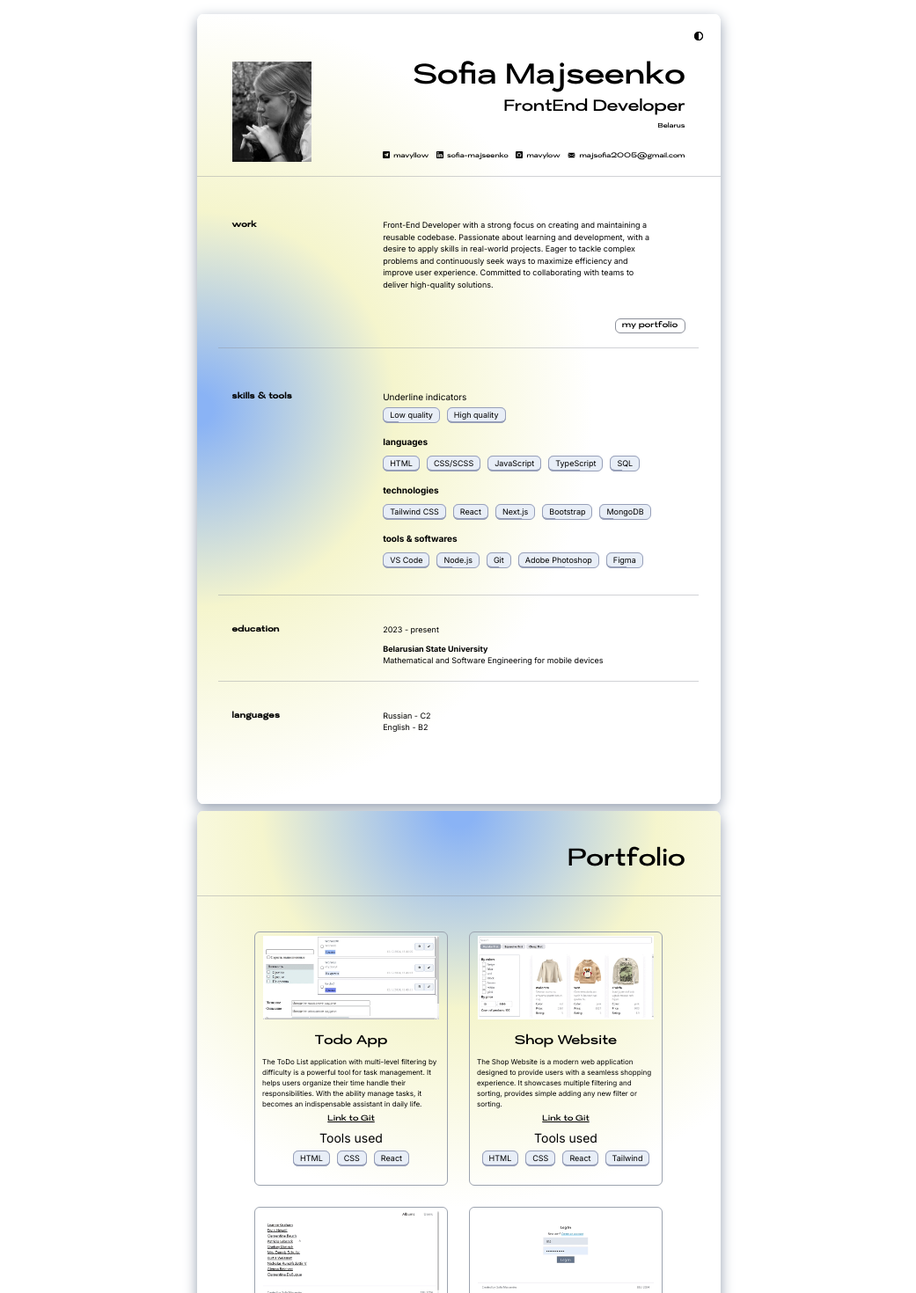
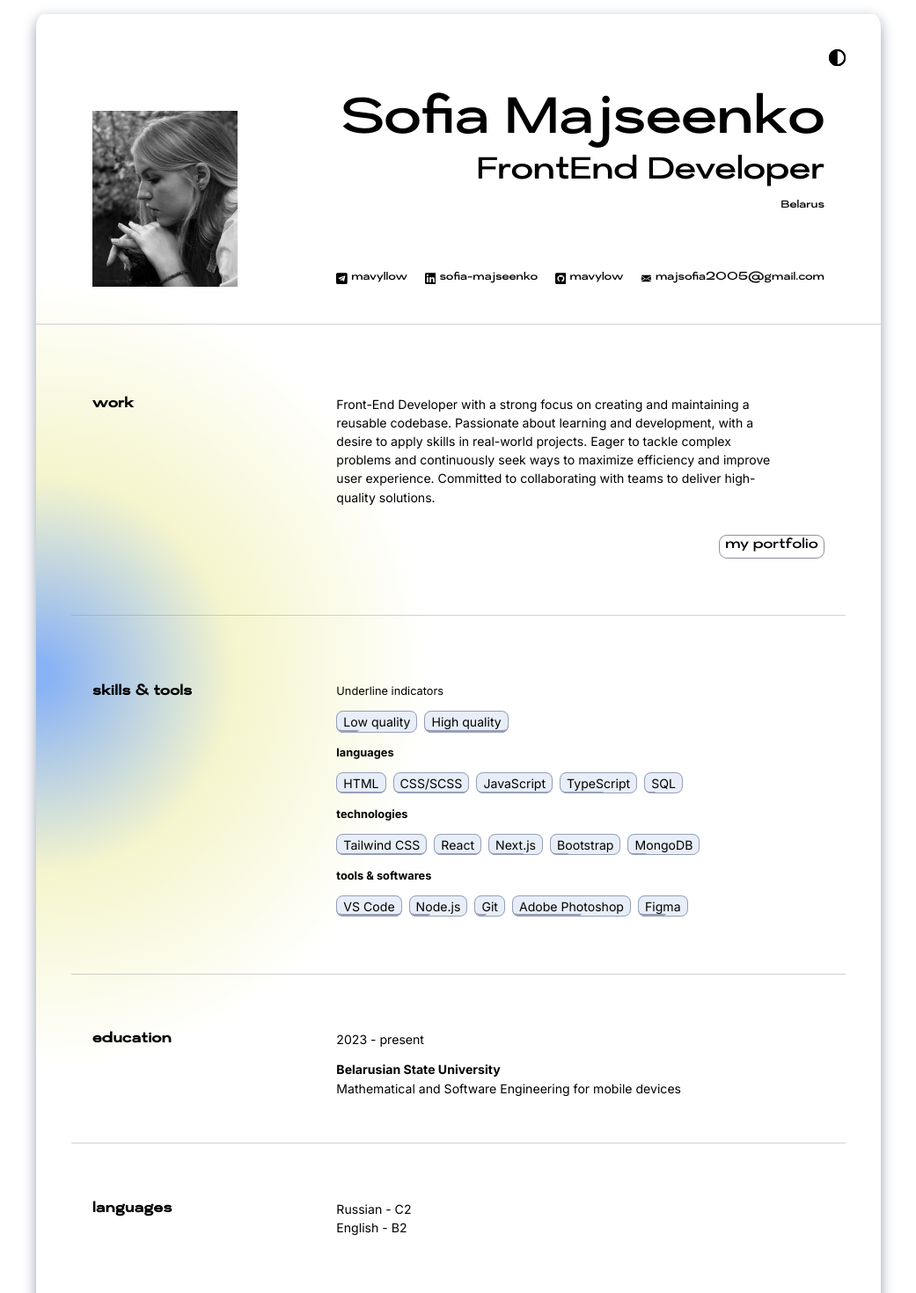
Before and after one commit to mavylow/mavylow-portfolio, a React (Vite) app: page / in a window 1280 px wide. Shown: the top 1470 px of the page at 88% size, without its empty margins (119-1160 px from the left). Built offline with nearby package versions, Linux system fonts and the light colour scheme.

Commit message:
Изменена адаптивность

```diff
--- a/public/icons.jsx
+++ b/public/icons.jsx
@@ -5,10 +5,9 @@ export function Tg() {
   const { theme } = useContext(ThemeContext);
   return (
     <svg
+      className="svg-icon"
       version="1.0"
       xmlns="http://www.w3.org/2000/svg"
-      width="8px"
-      height="8px"
       viewBox="0 0 512.000000 512.000000"
       preserveAspectRatio="xMidYMid meet"
     >
@@ -43,10 +42,11 @@ export function Linkedin() {
   const { theme } = useContext(ThemeContext);
   return (
     <svg
+      className="svg-icon"
       version="1.0"
       xmlns="http://www.w3.org/2000/svg"
-      width="8px"
-      height="8px"
+      // width="8px"
+      // height="8px"
       viewBox="0 0 512.000000 512.000000"
       preserveAspectRatio="xMidYMid meet"
     >
@@ -78,10 +78,9 @@ export function GitHub() {
   const { theme } = useContext(ThemeContext);
   return (
     <svg
+      className="svg-icon"
       version="1.0"
       xmlns="http://www.w3.org/2000/svg"
-      width="8px"
-      height="8px"
       viewBox="0 0 512.000000 512.000000"
       preserveAspectRatio="xMidYMid meet"
     >
@@ -119,10 +118,9 @@ export function Envelop() {
   const { theme } = useContext(ThemeContext);
   return (
     <svg
+      className="svg-icon"
       version="1.0"
       xmlns="http://www.w3.org/2000/svg"
-      width="9px"
-      height="9px"
       viewBox="0 0 512.000000 512.000000"
       preserveAspectRatio="xMidYMid meet"
     >
@@ -160,8 +158,7 @@ export function Envelop() {
 export function DayButton() {
   return (
     <svg
-      width="10"
-      height="10"
+      className="svg-toggle"
       viewBox="0 0 30 30"
       fill="none"
       xmlns="http://www.w3.org/2000/svg"
@@ -191,8 +188,7 @@ export function DayButton() {
 export function NightButton() {
   return (
     <svg
-      width="10"
-      height="10"
+      className="svg-toggle"
       viewBox="0 0 30 30"
       fill="none"
       xmlns="http://www.w3.org/2000/svg"
--- a/src/App.css
+++ b/src/App.css
@@ -10,14 +10,13 @@ body {
   font-family: "Grotesk";
 }
 .main {
-  padding-top: 1.25rem;
   margin-top: 1em;
   margin-bottom: 0.5em;
   display: flex;
   justify-content: center;
   flex-direction: column;
   align-items: center;
-  width: 595px;
+
   padding-bottom: 3em;
   height: fit-content;
   box-shadow: rgb(150, 160, 176) 0px 5px 15px;
@@ -31,8 +30,6 @@ body {
 
   flex-direction: column;
 
-  width: 595px;
-
   height: fit-content;
 
   box-shadow: rgb(150, 160, 176) 0px 5px 15px;
@@ -40,3 +37,29 @@ body {
 
   overflow: hidden;
 }
+
+.svg-icon {
+  width: 8px; /* Ограничивает ширину до 100% родительского контейнера */
+  height: auto; /* Автоматическая высота для сохранения пропорций */
+}
+.svg-toggle {
+  width: 10px; /* Ограничивает ширину до 100% родительского контейнера */
+  height: auto;
+}
+@media (min-width: 700px) {
+  .svg-icon {
+    width: 8px;
+  }
+  .svg-toggle {
+    width: 12px;
+  }
+}
+
+@media (min-width: 900px) {
+  .svg-icon {
+    width: 1vw;
+  }
+  .svg-toggle {
+    width: 1.5vw;
+  }
+}
--- a/src/CV.jsx
+++ b/src/CV.jsx
@@ -17,7 +17,7 @@ export default function CV() {
   return (
     <div className="flex justify-center ">
       <div
-        className={`main max-w-[1000px] w-full ${
+        className={`main w-full ${
           theme === "night"
             ? "bg-radial-night-cv"
             : "bg-radial-day-cv"
@@ -25,9 +25,9 @@ export default function CV() {
           theme === "night"
             ? "text-font-night"
             : "text-font-day"
-        }`}
+        } phone:max-w-[100vw] ipad:max-w-[80vw]  laptop:max-w-[75vw]  `}
       >
-        <div className="flex justify-end w-full px-5 pb-6 ">
+        <div className="flex justify-end w-full p-5 pb-6 laptop:p-10 laptop:pb-[4vw]  ">
           <div
             className=" cursor-pointer"
             onClick={toggleTheme}
@@ -36,26 +36,28 @@ export default function CV() {
             {theme === "day" && <DayButton />}{" "}
           </div>
         </div>
-        <div className="flex flex-row w-full px-10 relative ">
-          <div className="flex flex-row w-full justify-between phone:h-[114px]">
+        <div className="flex flex-row w-full px-10 relative laptop:px-[5vw] ">
+          <div className="flex flex-row w-full justify-between phone:h-[114px] laptop:h-[200px] laptop:mb-[2vw]">
             <div className="hidden sm:flex flex-col w-1/3 relative ">
               <img
                 src={photo}
-                className="w-[90px] h-[114px]"
+                className="w-[90px] h-[114px] laptop:h-[200px] laptop:w-[165px]"
               ></img>
             </div>
             <div className="flex flex-col  relative w-full sm:w-2/3">
               <div className="flex flex-col justify-between h-full">
                 <div className="flex flex-col items-end item-top">
-                  <h1 className="text-[22px] text-end sm:text-2xl phone:text-4xl">
+                  <h1 className="text-[23px] text-end sm:text-2xl phone:text-[27px] ipad:text-[5vw] laptop:text-[5vw]">
                     Sofia Majseenko
                   </h1>
-                  <h2 className="text-s text-end sm:text-m phone:text-xl font-extralight">
+                  <h2 className="text-s text-end sm:text-m phone:text-xl ipad:text-[3vw]  laptop:text-[3vw] laptop:pt-[2vw] laptop:pb-[1vw] ">
                     FrontEnd Developer
                   </h2>
-                  <p className="text-[8px]">Belarus</p>
+                  <p className="text-[9px] laptop:text-[1vw] ">
+                    Belarus
+                  </p>
                 </div>
-                <div className="flex flex-col text-[7px] item-bottom justify-between flex-wrap sm:text-[8px] sm:flex-row ">
+                <div className="flex flex-col text-[8px] item-bottom justify-between flex-wrap sm:text-[8px] sm:flex-row laptop:text-[1vw] ">
                   <a href="https://t.me/mavyllow">
                     <span className="flex flex-row gap-1 pr-0.5">
                       <Tg />
@@ -88,16 +90,16 @@ export default function CV() {
 
         <hr className="border-t border-[rgba(140,144,154,0.4)]  my-4  w-full " />
 
-        <div className="flex flex-row w-full  relative pt-8 ">
-          <div className="flex flex-row w-full justify-between px-4 sm:px-10">
+        <div className="flex flex-row w-full  relative pt-[5vw] ">
+          <div className="flex flex-row w-full justify-between px-10 laptop:px-[5vw]">
             <div className="flex flex-col w-1/3 relative">
-              <p className="font-bold tracking-wide text-[10px] pr-1">
+              <p className="font-bold tracking-wide text-[11px] pr-1 laptop:text-[1.3vw]">
                 work
               </p>
             </div>
             <div className="flex flex-col w-2/3 relative">
               <div className="flex flex-col">
-                <p className="text-[9px]  font-inter font-normal w-11/12">
+                <p className="text-[10px]  font-inter font-normal w-11/12 laptop:text-[1.1vw]">
                   Front-End Developer with a strong focus on
                   creating and maintaining a reusable
                   codebase. Passionate about learning and
@@ -112,7 +114,7 @@ export default function CV() {
                 <div className="flex justify-end pt-8">
                   <a
                     href="#portfolio"
-                    className="text-[10px] border w-20 rounded-[6px] border-[rgb(140,144,154)] flex justify-center  "
+                    className="text-[11px] border px-[0.5vw] rounded-[0.7vw] border-[rgb(140,144,154)] flex justify-center laptop:text-[1.3vw] w-auto  "
                   >
                     my portfolio
                   </a>
@@ -122,19 +124,19 @@ export default function CV() {
           </div>
         </div>
 
-        <hr className="border-t border-[rgba(140,144,154,0.4)]  my-4 w-11/12 " />
+        <hr className="border-t border-[rgba(140,144,154,0.4)]  my-[5vw] w-11/12 " />
 
-        <div className="flex flex-row w-full  relative pt-8 ">
-          <div className="flex flex-row w-full justify-between px-4 sm:px-10">
+        <div className="flex flex-row w-full  relative pt-[1vw] px-10 laptop:px-[5vw]">
+          <div className="flex flex-row w-full justify-between ">
             <div className="flex flex-col w-1/3 relative">
-              <p className="font-bold text-[10px] tracking-wide pr-1 ">
+              <p className="font-bold text-[11px] tracking-wide pr-1 laptop:text-[1.3vw] ">
                 skills & tools
               </p>
             </div>
             <div className="flex flex-col w-2/3 relative">
               <div className="flex flex-col font-inter ">
                 <div className="flex flex-col mb-4">
-                  <p className=" text-[10px] pb-1 ">
+                  <p className=" text-[11px] pb-[1vw] laptop:text-[1vw]">
                     Underline indicators
                   </p>
                   <div className="flex flex-row font-inter flex-wrap gap-2">
@@ -149,7 +151,7 @@ export default function CV() {
                   </div>
                 </div>
                 <div className="mb-4">
-                  <p className="font-bold text-[10px] pb-2 ">
+                  <p className="font-bold text-[11px] pb-[1vw] laptop:text-[1vw]">
                     languages
                   </p>
                   <div className="flex flex-row font-inter flex-wrap gap-2">
@@ -178,7 +180,7 @@ export default function CV() {
                 </div>
 
                 <div className="mb-4">
-                  <p className="font-bold text-[10px] pb-2 pr-1">
+                  <p className="font-bold text-[11px] pb-[1vw] pr-1 laptop:text-[1vw]">
                     technologies
                   </p>
                   <div className="flex flex-row font-inter gap-2 flex-wrap">
@@ -207,7 +209,7 @@ export default function CV() {
                 </div>
 
                 <div className="mb-4">
-                  <p className="font-bold text-[10px] pb-2 ">
+                  <p className="font-bold text-[11px] pb-[1vw] laptop:text-[1vw]">
                     tools & softwares
                   </p>
                   <div className="flex flex-row font-inter gap-2 flex-wrap">
@@ -238,22 +240,20 @@ export default function CV() {
           </div>
         </div>
 
-        <hr className="border-t border-[rgba(140,144,154,0.4)]  my-4  w-11/12 " />
+        <hr className="border-t border-[rgba(140,144,154,0.4)]  my-[4vw]  w-11/12 " />
 
-        <div className="flex flex-row w-full  relative pt-4 ">
-          <div className="flex flex-row w-full justify-between px-4 sm:px-10">
+        <div className="flex flex-row w-full  relative pt-[1vw] px-10 laptop:px-[5vw]">
+          <div className="flex flex-row w-full justify-between ">
             <div className="flex flex-col w-1/3 relative">
-              <p className="font-bold text-[10px] tracking-wide text-wrap pr-1">
+              <p className="font-bold text-[11px] tracking-wide text-wrap pr-1 laptop:text-[1.3vw]">
                 education
               </p>
             </div>
             <div className="flex flex-col w-2/3 relative">
-              <div className="flex flex-col">
-                <p className="text-[9px] font-inter  ">
-                  2023 - present
-                </p>
-                <div className="text-[9px]  font-inter w-11/12 pt-2">
-                  <p className="font-bold">
+              <div className="flex flex-col text-[10px] font-inter laptop:text-[1.1vw]">
+                <p className="pb-[1vw]"> 2023 - present</p>
+                <div>
+                  <p className="font-bold ">
                     Belarusian State University
                   </p>
                   Mathematical and Software Engineering for
@@ -264,23 +264,19 @@ export default function CV() {
           </div>
         </div>
 
-        <hr className="border-t border-[rgba(140,144,154,0.4)]  my-4  w-11/12 " />
+        <hr className="border-t border-[rgba(140,144,154,0.4)]  my-[4vw]  w-11/12 " />
 
-        <div className="flex flex-row w-full justify-center relative pt-4 mb-8  ">
-          <div className="flex flex-row w-full justify-between px-4 sm:px-10">
+        <div className="flex flex-row w-full justify-center relative pt-[1vw] mb-[5vw] px-10 laptop:px-[5vw]  ">
+          <div className="flex flex-row w-full justify-between ">
             <div className="flex flex-col w-1/3 relative">
-              <p className="font-bold text-[10px] tracking-wide pr-1 ">
+              <p className="font-bold text-[11px] tracking-wide pr-1 laptop:text-[1.3vw]">
                 languages
               </p>
             </div>
             <div className="flex flex-col w-2/3 relative">
-              <div className="flex flex-col">
-                <p className="text-[9px] font-inter ">
-                  Russian - C2
-                </p>
-                <p className="text-[9px] font-inter ">
-                  English - B2
-                </p>
+              <div className="flex flex-col text-[10px] laptop:text-[1.1vw] font-inter ">
+                <p>Russian - C2</p>
+                <p>English - B2</p>
               </div>
             </div>
           </div>
--- a/src/Portfolio.jsx
+++ b/src/Portfolio.jsx
@@ -13,9 +13,10 @@ const Portfolio = () => {
   return (
     <div className="flex justify-center">
       <div
-        className={`portfolio max-w-[595px] mb-2 w-full ${theme}`}
+        id="portfolio"
+        className={`portfolio mb-2 px-10 w-full ${theme} phone:max-w-[100vw] ipad:max-w-[80vw]   laptop:max-w-[75vw] laptop:px-[5vw]`}
       >
-        <div className="flex justify-end py-5 text-[22px]  sm:text-2xl phone:text-3xl px-10">
+        <div className="flex justify-end py-5 text-[23px] sm:text-2xl phone:text-3xl  laptop:text-[3vw]">
           Portfolio
         </div>
         <hr className="border-t border-[rgba(140,144,154,0.4)]  w-full " />
@@ -97,7 +98,7 @@ const Portfolio = () => {
 
         <hr className="border-t border-[rgba(140,144,154,0.4)]  w-full " />
 
-        <div className=" py-4 flex flex-col px-10 text-[7px] item-bottom justify-between flex-wrap sm:text-[8px] sm:flex-row ">
+        <div className=" py-4 flex flex-col px-10 text-[8px] item-bottom justify-between flex-wrap sm:text-[8px] sm:flex-row  laptop:text-[1vw]">
           <a href="https://t.me/mavyllow">
             <span className="flex flex-row gap-1 pr-0.5">
               <Tg />
--- a/src/ProjectCard.jsx
+++ b/src/ProjectCard.jsx
@@ -7,24 +7,29 @@ export const ProjectCard = ({
   link,
   tools,
 }) => (
-  <div className="card flex flex-col relative w-[220px] min-h-[150px] h-fit border border-gray-400 rounded-md justify-center items-center pt-1 pb-2">
-    <div className="imgBx h-[95px] w-[200px] bg-slate-300 rounded-md transition-all duration-600">
+  <div className="card flex flex-col relative w-[260px] min-h-[350px] h-fit border border-gray-400 rounded-md justify-center items-center pt-2 pb-[1vw]  laptop:w-[30vw]">
+    <div className="imgBx h-auto w-[240px] bg-slate-300 rounded-md  laptop:w-[28vw]">
       <img
-        className="w-full h-full object-cover"
+        className="w-full h-full object-cover "
         src={imgSrc}
         alt={`${title} Preview`}
       />
     </div>
-    <div className="content flex flex-col items-center justify-center h-[180px] flex-grow pb-1">
-      <h2 className="text-base py-1">{title}</h2>
-      <p className="block text-[8px] font-inter transition-opacity duration-300 px-2 pb-1">
+    <div className="content flex flex-col  items-center justify-center h-[180px] flex-grow pb-1 laptop:h-[24vw]">
+      <h2 className="text-base pb-[1vw]  laptop:text-[2vw]">
+        {title}
+      </h2>
+      <p className="block text-[9px] font-inter transition-opacity duration-300 px-[1vw] pb-[1vw] laptop:text-[1.1vw]">
         {description}
       </p>
-      <a href={link} className="text-[10px] underline">
+      <a
+        href={link}
+        className="text-[11px] pb-[1vw] underline laptop:text-[1.1vw]"
+      >
         Link to Git
       </a>
-      <div className="flex flex-col text-[8px] font-inter transition-opacity duration-300 justify-center">
-        <p className="text-center text-sm py-1">
+      <div className="flex flex-col text-[8px] font-inter  justify-center">
+        <p className="text-center text-sm py-[1vw] laptop:text-[1.3vw]">
           Tools used
         </p>
         <div className="flex flex-row gap-2">
--- a/src/SkillBar.jsx
+++ b/src/SkillBar.jsx
@@ -9,7 +9,7 @@ export default function SkillBar({
   return (
     <div className="flex flex-col w-auto relative ">
       <span
-        className={`flex justify-center text-[9px]  w-auto px-2 pt-0.5 rounded-[6px] z-20 h-4 ${
+        className={`flex justify-center text-[9px]  w-auto px-2 pt-0.5 rounded-[6px] z-20 h-4 laptop:text-[1.1vw] laptop:h-[1.7vw] ${
           theme === "night" ? "bg-night-bg" : "bg-day-bg"
         }`}
       >
@@ -20,20 +20,20 @@ export default function SkillBar({
           theme === "night"
             ? "bg-night-progress"
             : "bg-day-progress"
-        }  z-10`}
+        }  z-10 laptop:h-[1.9vw] rounded-[8px]`}
         style={{ width: `${percentage}%` }}
       ></div>
       <div
-        className={`px-2 rounded-[6px] absolute  h-[18px] ${
+        className={`px-2 rounded-[6px] absolute  h-[18px]  ${
           theme === "night" ? "bg-night-bg" : "bg-day-bg"
-        } z-0 w-full`}
+        } z-0 w-full laptop:h-[1.9vw] rounded-[8px]`}
       ></div>
       <div
-        className={`px-2 rounded-[6px] absolute z-30 h-[18px]  w-full border ${
+        className={`px-2 rounded-[6px] absolute z-30 h-[18px]  w-full border laptop:rounded-[8px] ${
           theme === "night"
             ? "border-night-progress"
             : "border-day-progress"
-        }`}
+        } laptop:h-[1.9vw] rounded-[8px]`}
       ></div>
     </div>
   );
--- a/tailwind.config.js
+++ b/tailwind.config.js
@@ -18,6 +18,8 @@ export default {
         "night-bg": "rgb(42,42,69)",
       },
       screens: {
+        laptop: "900px",
+        ipad: "700px",
         phone: "550px",
         sm: "390px",
       },
```
